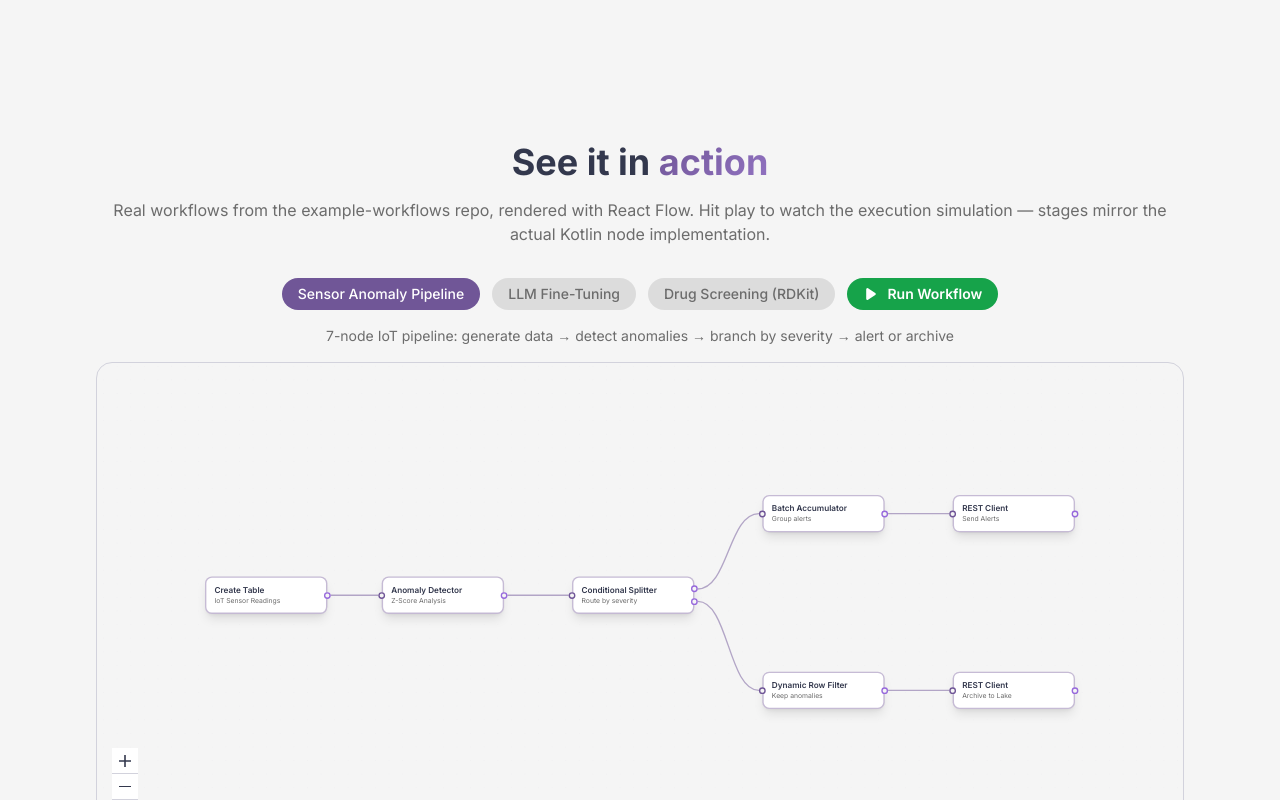
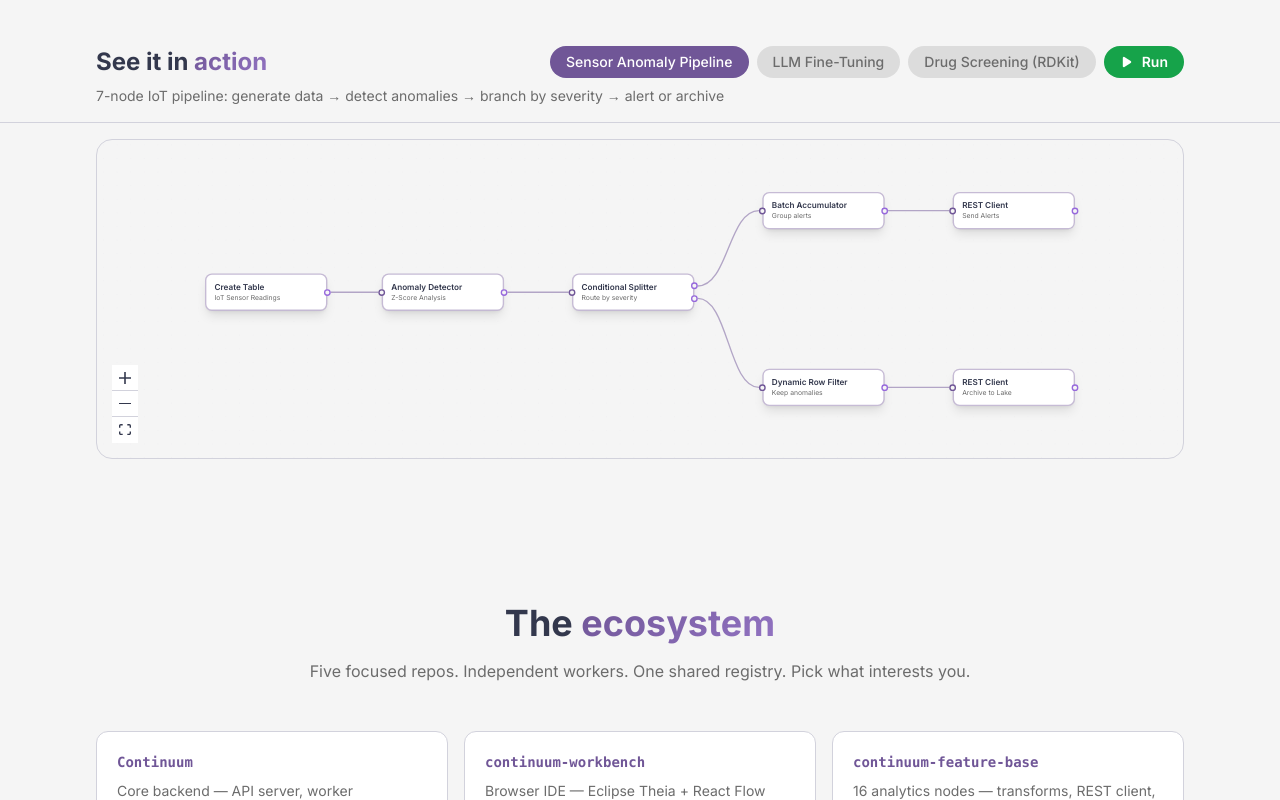
Before and after one commit to projectcontinuum-org/continuum-website, a React (Vite) app: page / in a window 1280 px wide. Shown: the part 1520-2320 px from the top of the page. Built offline with nearby package versions, Linux system fonts and the light colour scheme.

Commit message:
make view 40vh

```diff
--- a/src/components/WorkflowPreview.tsx
+++ b/src/components/WorkflowPreview.tsx
@@ -1,6 +1,8 @@
 import { useState, useEffect, useCallback, useRef } from 'react';
 import {
   ReactFlow,
+  ReactFlowProvider,
+  useReactFlow,
   Background,
   Controls,
   Handle,
@@ -440,33 +442,33 @@ function useSimulatedExecution(wf: WorkflowExample) {
   return { nodes, edges, run, isRunning, isDone };
 }
 
-/* ── Main component ── */
-export default function WorkflowPreview() {
-  const [active, setActive] = useState(0);
-  const wf = WORKFLOWS[active];
+/* ── Inner component (needs ReactFlowProvider ancestor) ── */
+function WorkflowCanvas({ wf, active, setActive }: { wf: WorkflowExample; active: number; setActive: (i: number) => void }) {
   const { nodes, edges, run, isRunning, isDone } = useSimulatedExecution(wf);
+  const { fitView } = useReactFlow();
+
+  /* Re-fit when the active workflow changes */
+  useEffect(() => {
+    const t = setTimeout(() => fitView({ padding: 0.25, duration: 300 }), 50);
+    return () => clearTimeout(t);
+  }, [active, fitView]);
 
   return (
-    <section id="see-it" aria-labelledby="see-it-heading" className="py-20 sm:py-28">
-      <div className="mx-auto max-w-6xl px-4 sm:px-6 lg:px-8">
-        <div className="mb-8 text-center">
-          <h2 id="see-it-heading" className="text-3xl font-bold sm:text-4xl">
+    <>
+      {/* Sticky title bar — pins below main nav on scroll */}
+      <div className="sticky top-16 z-40 border-b border-divider bg-base/95 backdrop-blur-sm">
+        <div className="mx-auto max-w-6xl px-4 py-4 sm:px-6 lg:px-8">
+          <div className="flex flex-col gap-3 sm:flex-row sm:items-center sm:justify-between">
+            <h2 id="see-it-heading" className="text-xl font-bold sm:text-2xl">
               See it in <span className="text-gradient">action</span>
             </h2>
-          <p className="mt-4 text-fg-muted">
-            Real workflows from the example-workflows repo, rendered with React Flow. Hit play
-            to watch the execution simulation — stages mirror the actual Kotlin node implementation.
-          </p>
-        </div>
-
-        {/* Workflow selector + run button */}
-        <div className="mb-4 flex flex-wrap items-center justify-center gap-3">
+            <div className="flex flex-wrap items-center gap-2">
               {WORKFLOWS.map((w, i) => (
                 <button
                   key={w.name}
                   type="button"
                   onClick={() => setActive(i)}
-              className={`rounded-full px-4 py-1.5 text-sm font-medium transition-colors ${
+                  className={`rounded-full px-3 py-1 text-xs font-medium transition-colors sm:px-4 sm:py-1.5 sm:text-sm ${
                     i === active
                       ? 'bg-accent text-on-accent'
                       : 'bg-overlay/10 text-fg-muted hover:text-fg'
@@ -479,21 +481,23 @@ export default function WorkflowPreview() {
                 type="button"
                 onClick={run}
                 disabled={isRunning}
-            className="flex items-center gap-2 rounded-full bg-green-600 px-4 py-1.5 text-sm font-semibold text-white transition-colors hover:bg-green-500 disabled:opacity-50"
+                className="flex items-center gap-2 rounded-full bg-green-600 px-3 py-1 text-xs font-semibold text-white transition-colors hover:bg-green-500 disabled:opacity-50 sm:px-4 sm:py-1.5 sm:text-sm"
               >
-            <svg className="h-4 w-4" fill="currentColor" viewBox="0 0 20 20">
+                <svg className="h-3.5 w-3.5" fill="currentColor" viewBox="0 0 20 20">
                   <path d="M6.3 2.8A1.5 1.5 0 004 4.1v11.8a1.5 1.5 0 002.3 1.3l9-5.9a1.5 1.5 0 000-2.6l-9-5.9z" />
                 </svg>
-            {isDone ? 'Replay' : isRunning ? 'Running...' : 'Run Workflow'}
+                {isDone ? 'Replay' : isRunning ? 'Running...' : 'Run'}
               </button>
             </div>
+          </div>
+          <p className="mt-2 text-sm text-fg-muted">{wf.description}</p>
+        </div>
+      </div>
 
-        <p className="mb-4 text-center text-sm text-fg-muted">{wf.description}</p>
-
-        {/* React Flow canvas */}
-        <div className="overflow-hidden rounded-2xl border border-divider" style={{ height: 480 }}>
+      {/* Canvas — 80vh tall */}
+      <div className="mx-auto max-w-6xl px-4 pt-4 pb-8 sm:px-6 lg:px-8">
+        <div className="overflow-hidden rounded-2xl border border-divider" style={{ height: '40vh', minHeight: 320 }}>
           <ReactFlow
-            key={wf.name}
             nodes={nodes}
             edges={edges}
             nodeTypes={nodeTypes}
@@ -517,6 +521,20 @@ export default function WorkflowPreview() {
           </ReactFlow>
         </div>
       </div>
+    </>
+  );
+}
+
+/* ── Main component ── */
+export default function WorkflowPreview() {
+  const [active, setActive] = useState(0);
+  const wf = WORKFLOWS[active];
+
+  return (
+    <section id="see-it" aria-labelledby="see-it-heading">
+      <ReactFlowProvider key={wf.name}>
+        <WorkflowCanvas wf={wf} active={active} setActive={setActive} />
+      </ReactFlowProvider>
     </section>
   );
 }
```
Lines whose indentation alone changed are shown as unchanged.
